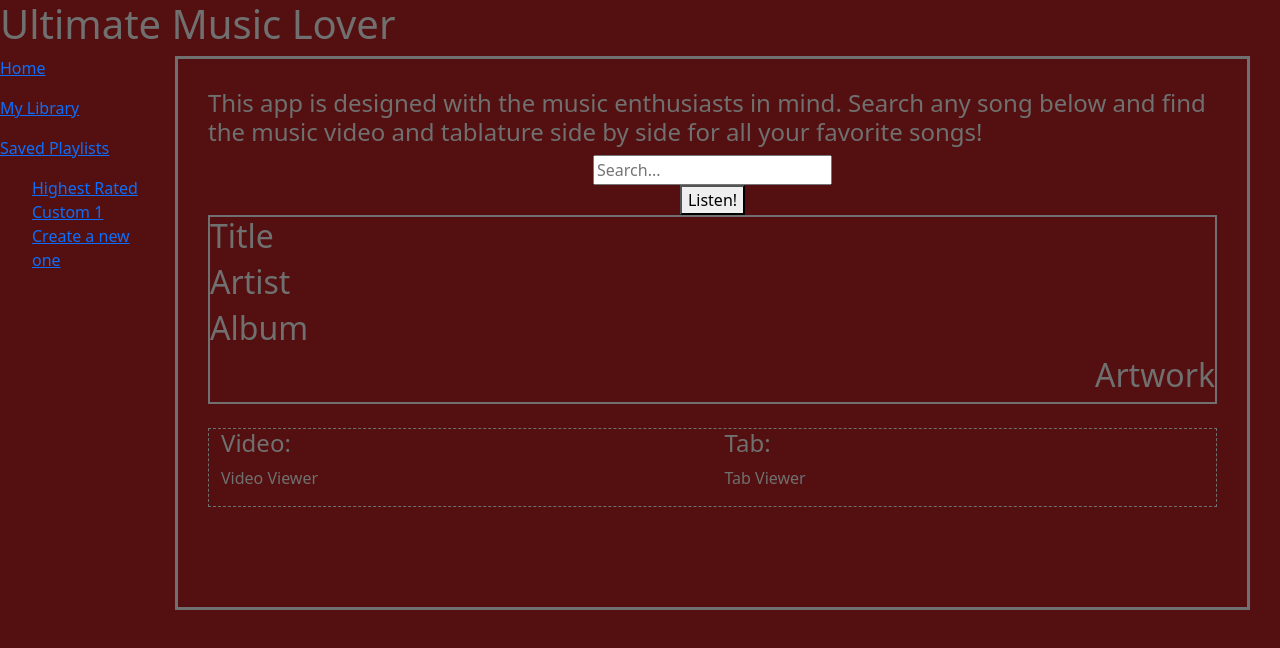
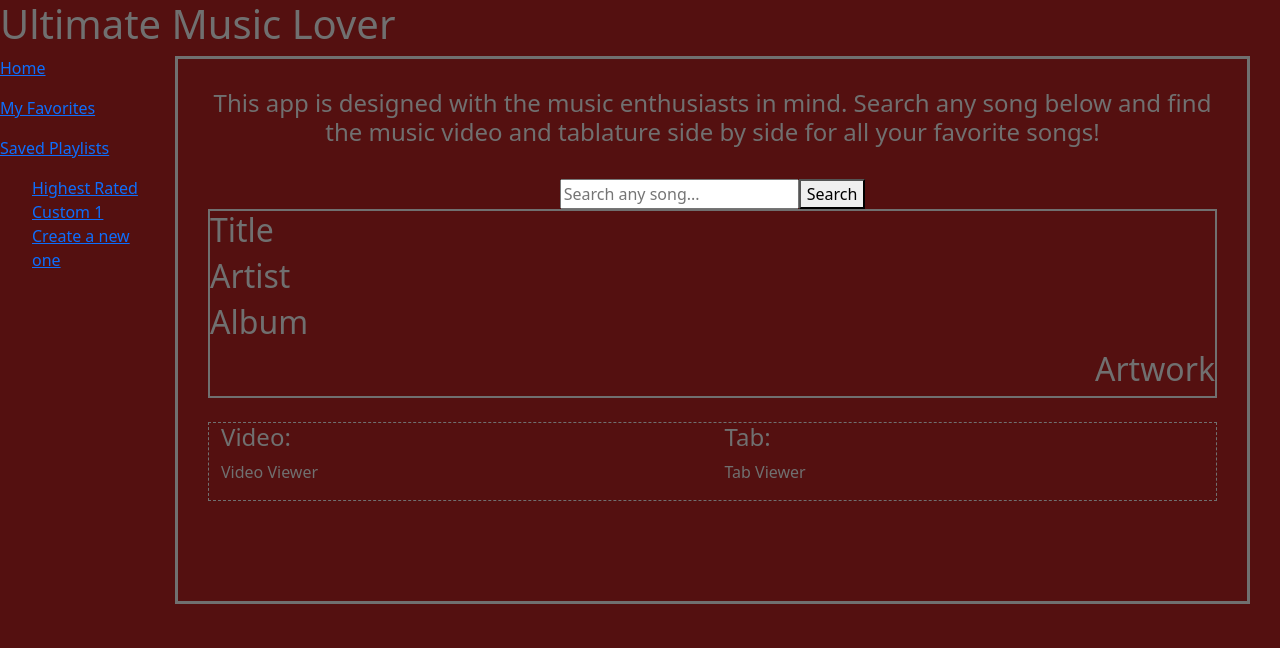
Before and after one commit to connor-hood/capstone_fe, a React (Create React App) app in the folder umlapp/: page / in a window 1280 px wide. Shown: the top 648 px of the page. Built offline with nearby package versions, Linux system fonts and the light colour scheme.

Commit message:
starting to work on integrating APIs into app

```diff
--- a/umlapp/src/components/Home/home.jsx
+++ b/umlapp/src/components/Home/home.jsx
@@ -1,5 +1,6 @@
 import React, { Component } from 'react';
 import SongInfo from '../SongInfo/songInfo';
+import Searchbar from '../Searchbar/searchbar';
 import './home.css'
 
 class Home extends Component {
@@ -7,13 +8,7 @@ class Home extends Component {
     render() {
         return(
             <div className='headwrap'>
-                <h4>This app is designed with the music enthusiasts in mind. Search any song below and find the music video and tablature side by side for all your favorite songs!</h4>
-                    <form>
-                        <label for="search"></label>
-                        <input type="text" id="search" name="search" placeholder="Search..."/>
-                        <br />
-                        <button>Listen!</button>
-                    </form>
+                <Searchbar />
                 <SongInfo />
             </div>
         )
--- a/umlapp/src/components/NavBar/navBar.jsx
+++ b/umlapp/src/components/NavBar/navBar.jsx
@@ -8,8 +8,8 @@ function NavBar() {
             <Link to='/'>
             <p>Home</p>
             </Link>
-            <Link to='/library'>
-            <p>My Library</p>
+            <Link to='/favorites'>
+            <p>My Favorites</p>
             </Link>
             <Link to='/playlists'>
             <p>Saved Playlists</p>
--- a/umlapp/src/components/Searchbar/searchbar.jsx
+++ b/umlapp/src/components/Searchbar/searchbar.jsx
@@ -8,13 +8,23 @@ class Searchbar extends React.Component {
     };
     handleSubmit = (event) => {
         event.preventDefault();
-
+        this.props.handleFormSubmit(this.state.term);
     }
     render() {
         return (
-            <div>
-
+            <>
+            <h4 style={{textAlign:"center"}}>This app is designed with the music enthusiasts in mind. Search any song below and find the music video and tablature side by side for all your favorite songs!</h4>
+            <div className='search-bar ui segment'>
+                <form onSubmit={this.handleSubmit} className='ui form'>
+                    <div className='field'>
+                        <label htmlFor="video-search"></label>
+                        <br />
+                        <input onChange={this.handleChange} name='video-search' type="text" placeholder="Search any song..."/>
+                        <button type= "submit">Search</button>
+                    </div>
+                </form>
             </div>
+            </>
         )
     }
 }
```
